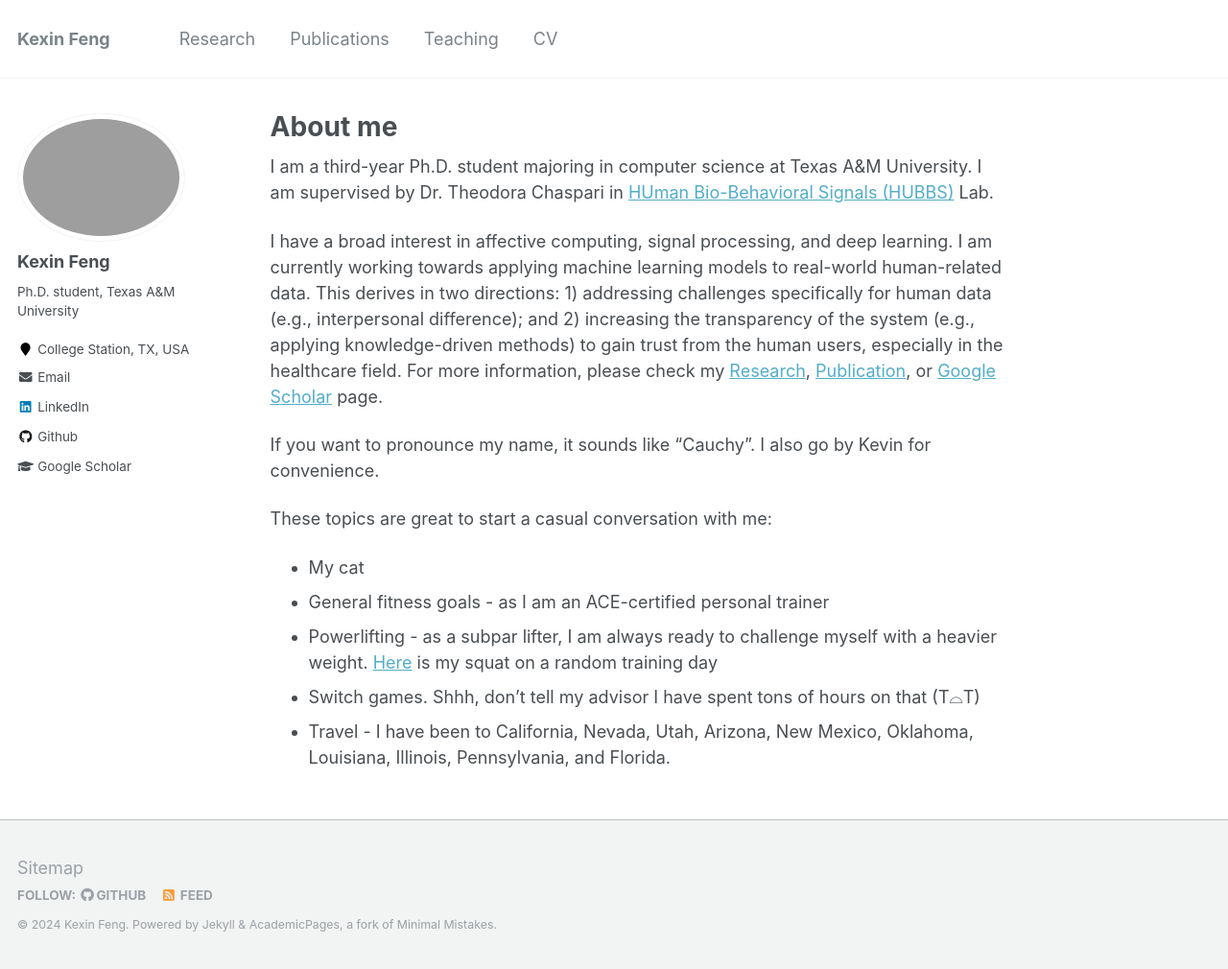
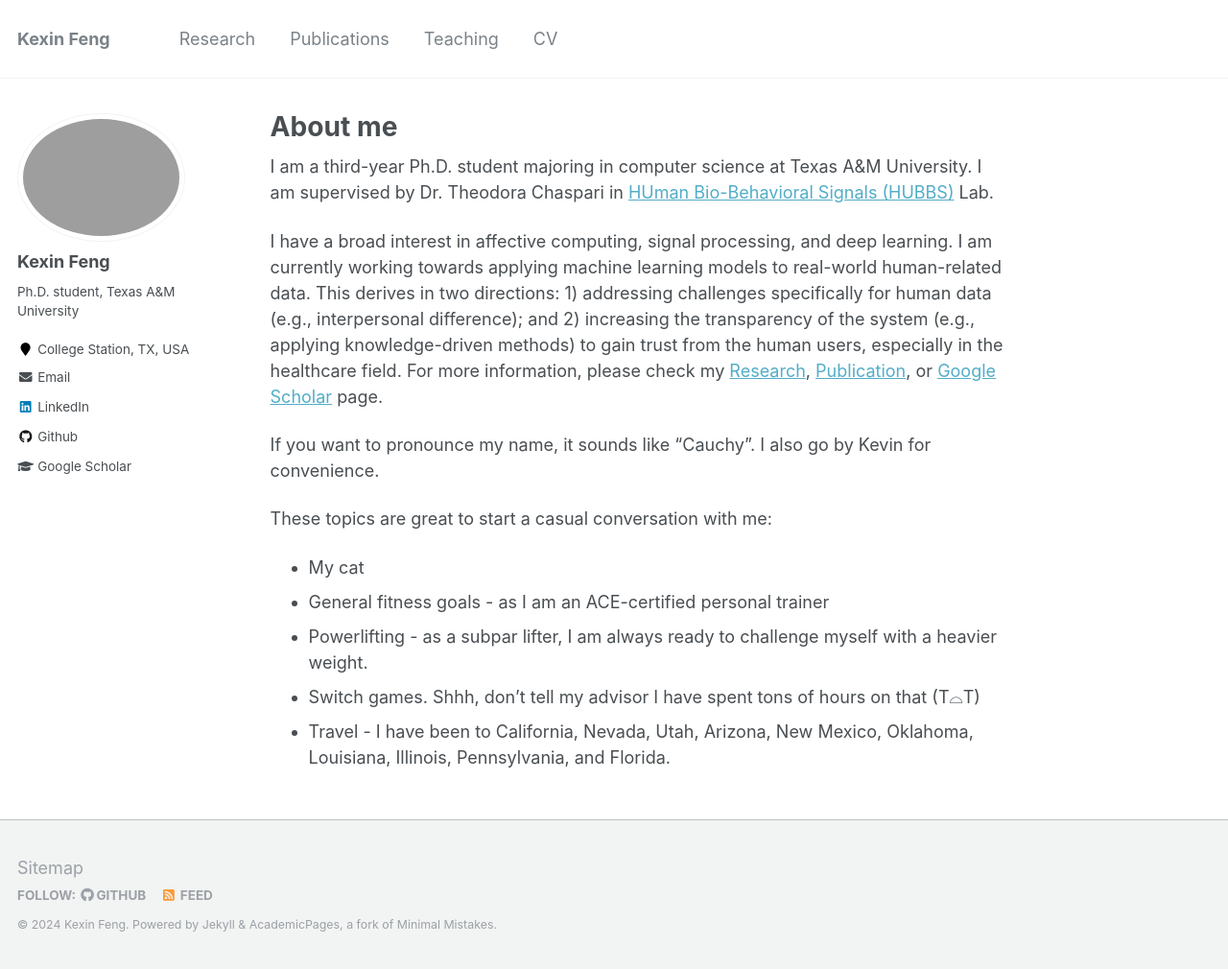
Before and after one commit to kexinF/kexinf.github.io, a Jekyll site: the page built from _pages/about.md, in a window 1280 px wide and 1010 px high. Shown: the whole window at 96% size. Built offline with Jekyll 4.4.1, drawn with Linux system fonts in a browser that asks for light colours.

Commit message:
Update about.md

```diff
--- a/_pages/about.md
+++ b/_pages/about.md
@@ -17,6 +17,6 @@ If you want to pronounce my name, it sounds like "Cauchy". I also go by Kevin fo
 These topics are great to start a casual conversation with me:
 - My cat
 - General fitness goals - as I am an ACE-certified personal trainer
-- Powerlifting - as a subpar lifter, I am always ready to challenge myself with a heavier weight. [Here](https://vimeo.com/749962170) is my squat on a random training day
+- Powerlifting - as a subpar lifter, I am always ready to challenge myself with a heavier weight.
 - Switch games. Shhh, don't tell my advisor I have spent tons of hours on that (T⌓T)
 - Travel - I have been to California, Nevada, Utah, Arizona, New Mexico, Oklahoma, Louisiana, Illinois, Pennsylvania, and Florida.
```
